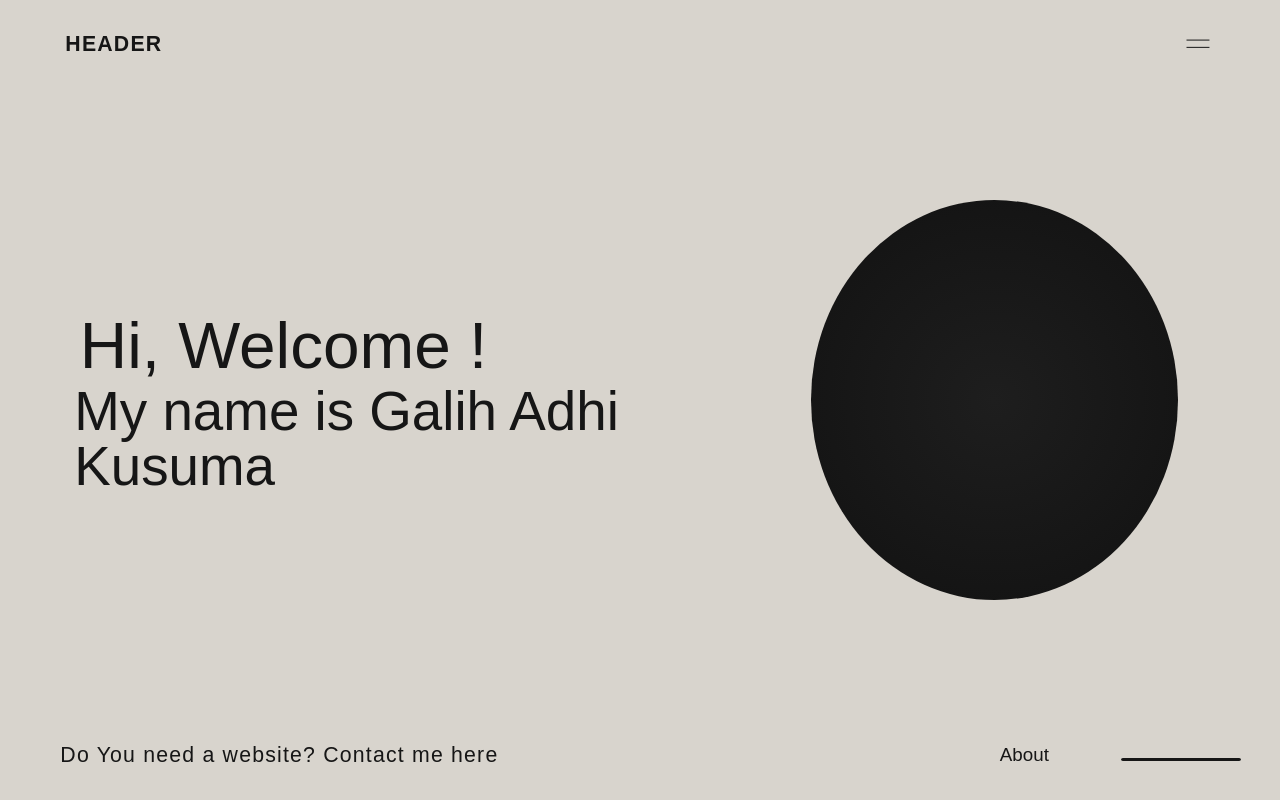
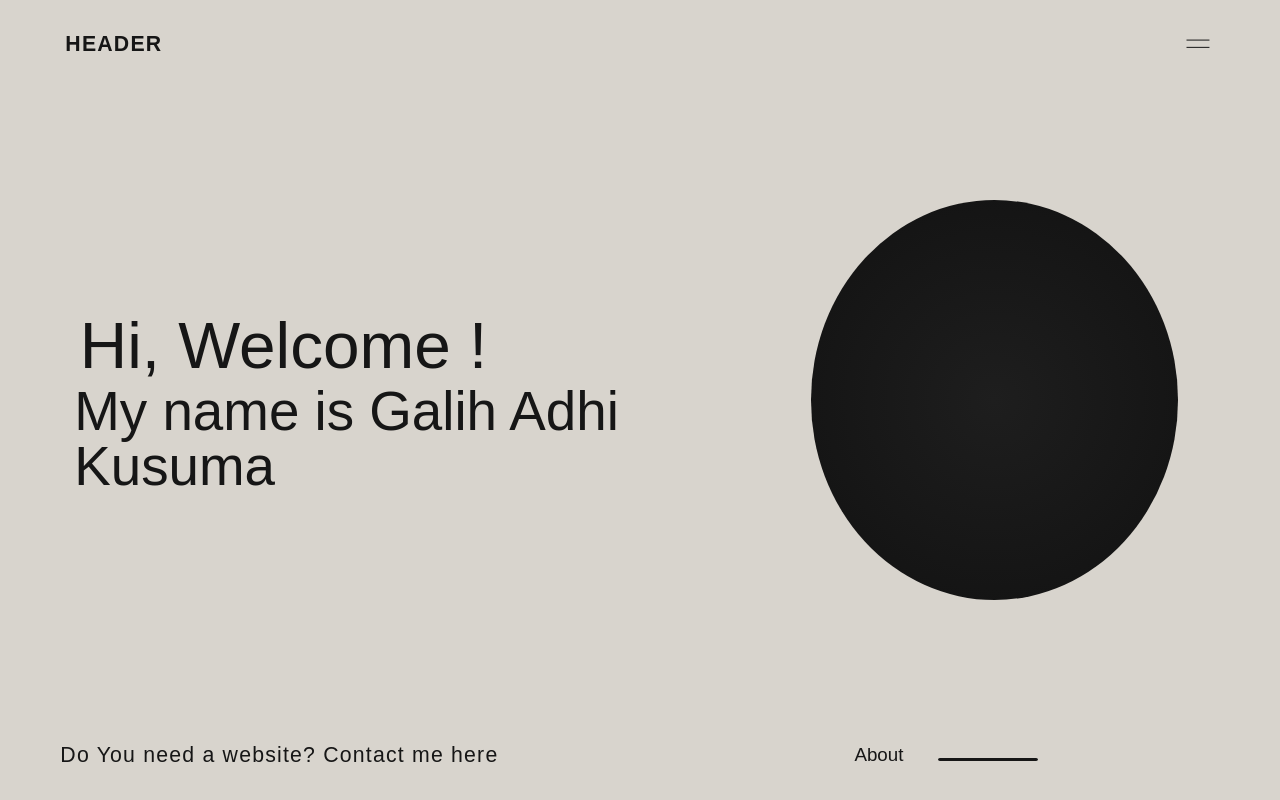
Before and after one commit to NoxturneDev/personal-portfolio-website, a React (Create React App) app: page / in a window 1280 px wide. Built offline with nearby package versions, Linux system fonts and the light colour scheme; a web font is replaced by a local one.

Commit message:
line animation on next page footer

```diff
--- a/src/components/PageFooter.jsx
+++ b/src/components/PageFooter.jsx
@@ -1,13 +1,30 @@
-import React from 'react'
+import React, { useEffect, useRef } from 'react'
 import { motion } from 'framer-motion'
+import gsap from 'gsap'
 
 function PageFooter() {
+    const line = useRef(null)
+
+    const animateLine = () => {
+        gsap.fromTo(line.current, {
+            width: '2%'
+        }, {
+            width: '100%',
+            delay: 1.2,
+            ease: 'power2.out'
+        })
+    }
+
+    useEffect(() => {
+        animateLine()
+    }, [])
+
     return (
         <motion.div
             className="page-footer"
             initial={{ opacity: 0 }}
             animate={{ opacity: 1 }}
-            transition={{ delay: 1, duration: 1 , ease: "easeInOut" }}
+            transition={{ delay: 1, duration: 1, ease: "easeInOut" }}
         >
             <h1 className='footer-link header'>
                 <a href='#' target="_blank">Do You need a website? Contact me here</a>
@@ -15,12 +32,14 @@ function PageFooter() {
             <div className="footer-link next-page">
                 <a href="#">About</a>
             </div>
-            <span style={{
-                width: '10%',
-                height: '10px'
-            }}
+            <span
+                style={{
+                    width: '10%',
+                    height: '10px',
+                    textAlign: 'left'
+                }}
             >
-                <hr className='horizontal-line' />
+                <hr className='horizontal-line' ref={line} />
             </span>
         </motion.div>
     )
--- a/src/style/components/_pages-component.scss
+++ b/src/style/components/_pages-component.scss
@@ -33,7 +33,7 @@
         @include flex(flex-start, center);
 
         width: 100%;
-        padding: 0 2em;
+        padding: 0 15em 0 2em;
 
         .footer-link {
             font-weight: 400;
@@ -48,7 +48,6 @@
         .next-page {
             font-size: 1.2rem;
             text-align: right;
-            padding-right: 2em;
             font-weight: 500;
         }
 
--- a/src/style/css/main.css
+++ b/src/style/css/main.css
@@ -278,7 +278,7 @@ h2 {
   justify-content: flex-start;
   align-items: center;
   width: 100%;
-  padding: 0 2em;
+  padding: 0 15em 0 2em;
 }
 .page-wrapper .page-footer .footer-link {
   font-weight: 400;
@@ -291,7 +291,6 @@ h2 {
 .page-wrapper .page-footer .next-page {
   font-size: 1.2rem;
   text-align: right;
-  padding-right: 2em;
   font-weight: 500;
 }
 .page-wrapper .page-footer .horizontal-line {
```
Also changed, not shown: 1 other file (tests, documents, lock files or other folders).
